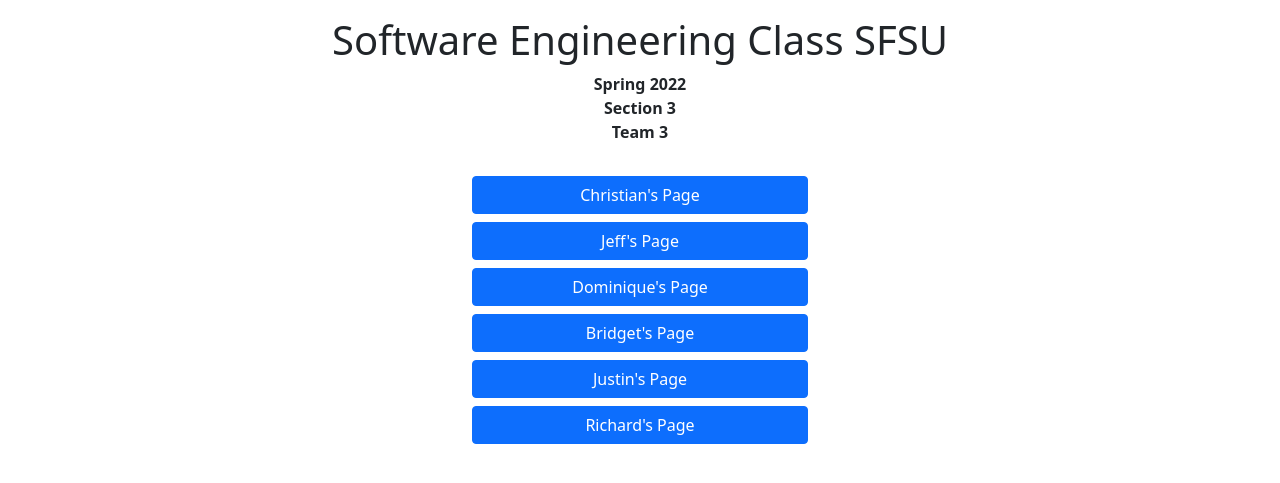
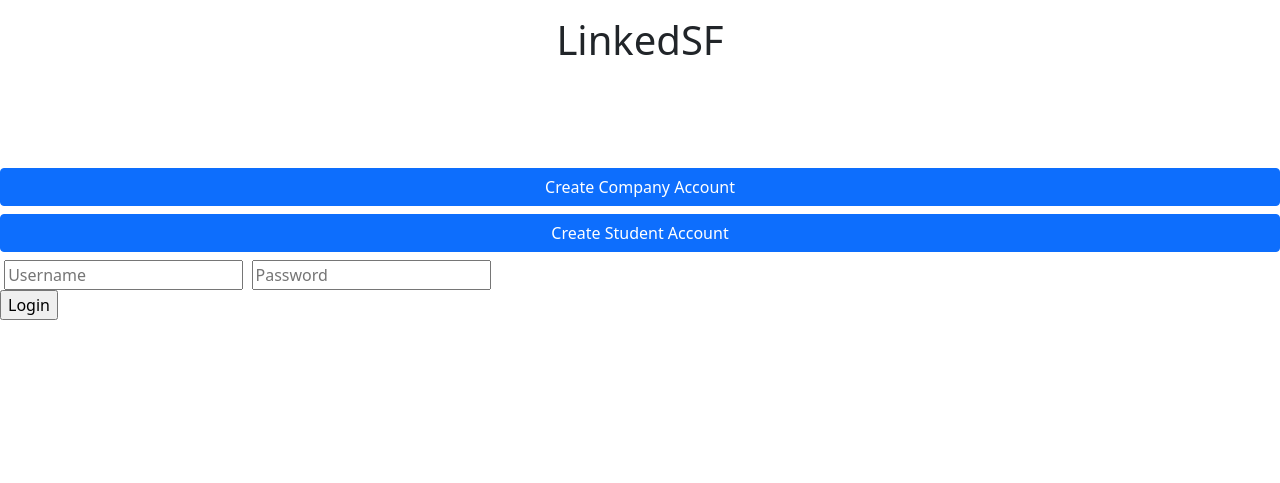
Before and after one commit to chris3953/WebApplication, a Flask app: page / in a window 1280 px wide. Shown: the top 483 px of the page. Run offline with Flask 2, Linux system fonts and the light colour scheme.

Commit message:
Some code and M2

```diff
--- a/application/app.py
+++ b/application/app.py
@@ -1,34 +1,91 @@
-from flask import Flask, render_template
+from flask import Flask, render_template, request, redirect, session
+from flaskext.mysql import MySQL
 app = Flask(__name__)
 
-@app.route('/')
+app.secret_key = "SFSU"
+app.config['MYSQL_DATABASE_USER'] = 'root'
+app.config['MYSQL_DATABASE_PASSWORD'] = 'Orange3953!'
+app.config['MYSQL_DATABASE_DB'] = 'LinkedSF'
+app.config['MYSQL_DATABASE_HOST'] = 'localhost'
+
+mysql = MySQL()
+mysql.init_app(app)
+conn = mysql.connect()
+cursor = conn.cursor()
+
+@app.route('/', methods = ['GET', 'POST'] )
 def Home():
-    return render_template("Homepage.html")
+    msg = ''
+    if request.method == "POST":
+        Company_Username = request.form['Company_Username']
+        Password = request.form['Password']
+        cursor.execute('SELECT * FROM Company WHERE Company_Username = %s AND Password = %s', (Company_Username, Password,))
+        Company_account = cursor.fetchone()
+        if Company_account:
+            session['loggedin'] = True
+            return redirect('CompanyHomePage.html')
+        else:
+            msg = 'Incorrect Username/Password'
+    if request.method == 'POST':
+        JS_Username = request.form['Company_Username']
+        Password = request.form['Password']
+        cursor.execute('SELECT * FROM JobSeeker WHERE JS_Username = %s AND Password = %s', (JS_Username, Password,))
+        JobSeeker_account = cursor.fetchone()
+        if JobSeeker_account:
+            session['loggedin'] = True
+            return redirect('StudentHomePage.html')
+        else:
+            msg = 'Incorrect Username/Password'
 
-@app.route('/Christian.html')
-def Christian():
-    return render_template("Christian.html")
+    return render_template("Homepage.html", msg=msg)
 
+@app.route('/CompanyRegistration.html', methods = ['GET', 'POST'])
+def CompanyRegister():
+    if request.method == "POST":
+        Company_Name = request.form['Company_Name']
+        Company_Email = request.form['Company_Email']
+        Company_Username = request.form['Company_Username']
+        Password = request.form['Password']
+        cursor.execute("INSERT INTO Company (Company_Name, Company_Email, Company_Username, Password) Values (%s, %s, %s, %s)", (Company_Name, Company_Email, Company_Username, Password))
+        conn.commit()
+    return render_template("CompanyRegistration.html")
 
-@app.route('/Jeff.html')
-def Jeff():
-    return render_template("Jeff.html")
+@app.route('/StudentRegistration.html', methods = ['GET', 'POST'])
+def StudentRegistartion():
+    if request.method == "POST":
+        First_Name = request.form['First_Name']
+        Last_Name = request.form['Last_Name']
+        Email = request.form['Email']
+        JS_Username = request.form['JS_Username']
+        Resume = request.form['Resume']
+        Password = request.form['Password']
+        cursor.execute("INSERT INTO JobSeeker (JS_Username, First_Name, Last_Name, Email, Password, Resume) Values (%s, %s, %s, %s, %s, %s)", (JS_Username, First_Name, Last_Name, Email, Password, Resume))
+        conn.commit()
+    return render_template("StudentRegistration.html")
 
-@app.route('/Bridget.html')
-def Bridget():
-    return render_template("Bridget.html")
+@app.route('/PostJob.html', methods = ['GET', 'POST'])
+def PostJob():
+    if request.method == "POST":
+        Job_Title = request.form['Job_Title']
+        Job_Description= request.form['Job_Description']
+        Job_Skills = request.form['Job_Skills']
+        Job_Pay = request.form['Job_Pay']
+        Job_Street_Address = request.form['Job_Street_Address']
+        Job_City = request.form['Job_City']
+        Job_State = request.form['Job_State']
+        Job_Field = request.form['Job_Field']
+        cursor.execute("INSERT INTO JobPost (Job_Title, Job_Description, Job_Skills, Job_Pay, Job_Street_Address, Job_City, Job_State, Job_Field) Values (%s, %s, %s, %s, %s, %s, %s, %s)", (Job_Title, Job_Description, Job_Skills, Job_Pay, Job_Street_Address, Job_City, Job_State, Job_Field))
+        conn.commit()
+    return render_template("PostJob.html")
 
-@app.route('/Dominique.html')
-def Dominique():
-    return render_template("Dominique.html")
+@app.route('/CompanyHomePage.html')
+def CompanyHome():
+    return render_template("CompanyHomePage.html")
 
-@app.route('/Justin.html')
-def Justin():
-    return render_template("Justin.html")
-
-@app.route('/Richard.html')
-def Richard():
-    return render_template("Richard.html")
+@app.route('/StudentHomePage.html')
+def StudentHome():
+    return render_template("StudentHomePage.html")
 
 if __name__ == '__main__':
-    app.run(debug= True, port= 5000)
+    app.debug = True
+    app.run()
--- a/application/templates/Homepage.html
+++ b/application/templates/Homepage.html
@@ -8,62 +8,38 @@
     </head>
 
     <body>
-
-     <div class="header">
-      <h1>Software Engineering Class SFSU</h1>
-      <p class="fw-bold mb-0 mt-0">Spring 2022</p>
-      <p class="fw-bold mb-0 mt-0">Section 3</p>
-      <p class="fw-bold mb-0 mt-0">Team 3</p>
+      <div class = "log-div">
+     <h1 id = "item-count">LinkedSF</h1>
       </div>
 
-     <div class="log-div">
-        <a href="Christian.html">
+      <a href="CompanyRegistration.html">
         <div class="d-grid">
           <button type="submit" class="btn btn-primary mb-2">
-                Christian's Page
+              Create Company Account
           </button>
         </div>
       </a>
 
-        <a href="Jeff.html">
+      <a href="StudentRegistration.html">
         <div class="d-grid">
-            <button button type="submit" class="btn btn-primary mb-2">
-                Jeff's Page
+          <button type="submit" class="btn btn-primary mb-2">
+              Create Student Account
           </button>
         </div>
       </a>
 
-        <a href="Dominique.html">
-          <div class="d-grid">
-            <button button type="submit" class="btn btn-primary mb-2">
-                Dominique's Page
-            </button>
-          </div>
-        </a>
-
-        <a href="Bridget.html">
-          <div class="d-grid">
-            <button button type="submit" class="btn btn-primary mb-2">
-                Bridget's Page
-            </button>
-          </div>
-        </a>
-
-        <a href="Justin.html">
-          <div class="d-grid">
-            <button button type="submit" class="btn btn-primary mb-2">
-                Justin's Page
-            </button>
-          </div>
-        </a>
-
-        <a href="Richard.html">
-          <div class="d-grid">
-            <button button type="submit" class="btn btn-primary mb-2">
-              Richard's Page
-          </button>
-          </div>
-        </a>
+      <form  method="post">
+				<label for="username">
+					<i class="fas fa-user"></i>
+				</label>
+				<input type="text" name="Company_Username" placeholder="Username" id="username" required>
+				<label for="password">
+					<i class="fas fa-lock"></i>
+				</label>
+				<input type="password" name="Password" placeholder="Password" id="password" required>
+				<div class="msg">{{ msg }}</div>
+				<input type="submit" value="Login">
+			</form>
 		</div>
 
      </body>
```
Also changed, not shown: application/templates/Bridget.html (deleted, +0 -22 lines), application/templates/Christian.html (deleted, +0 -28 lines), application/templates/CompanyHomePage.html (added, +18 -0 lines), application/templates/CompanyRegistration.html (added, +22 -0 lines), application/templates/Dominique.html (deleted, +0 -20 lines), application/templates/Justin.html (deleted, +0 -22 lines), application/templates/PostJob.html (added, +40 -0 lines), application/templates/Richard.html (deleted, +0 -19 lines), application/templates/StudentHomePage.html (renamed from application/templates/Jeff.html, +2 -6 lines), application/templates/StudentRegistration.html (added, +25 -0 lines), 6 other files. Lines whose indentation alone changed are shown as unchanged.
